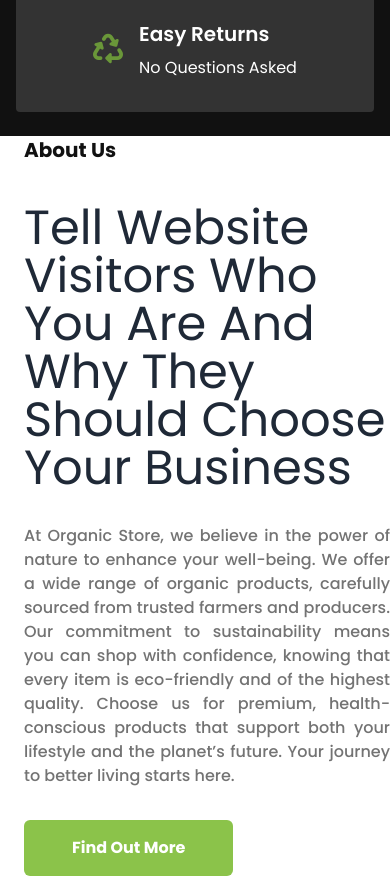
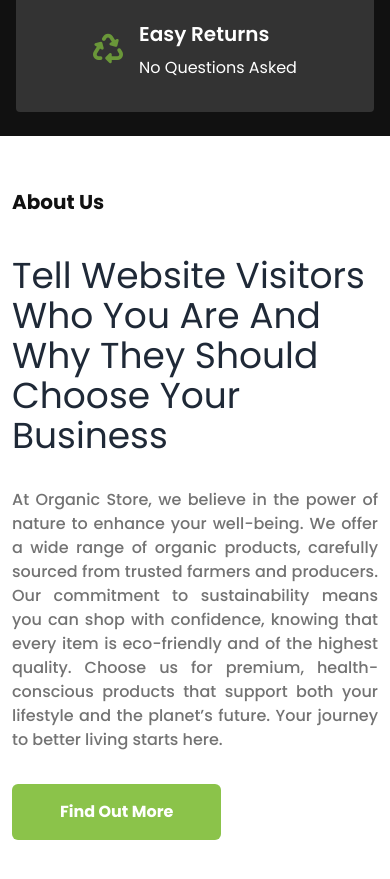
Before and after one commit to rubayedhasan/organic-store, a plain HTML site: page index.html in a window 390 px wide. Shown: the part 1340-2219 px from the top of the page. Drawn offline with nearby package versions, Linux system fonts and the light colour scheme.

Commit message:
adding about us section responsively for all devices

```diff
--- a/index.html
+++ b/index.html
@@ -237,9 +237,9 @@
         class="flex flex-col items-center gap-10 lg:flex-row"
       >
         <!-- about us content  -->
-        <div class="flex-1 pl-6">
-          <h5 class="text-secondary mb-10 text-xl font-bold">About Us</h5>
-          <h2 class="text-5xl capitalize">
+        <div class="flex-1 p-3 lg:p-0 lg:pl-6">
+          <h5 class="text-secondary my-10 text-xl font-bold">About Us</h5>
+          <h2 class="text-4xl capitalize md:text-5xl">
             tell website visitors who you are and why they should choose your
             business
           </h2>
```
